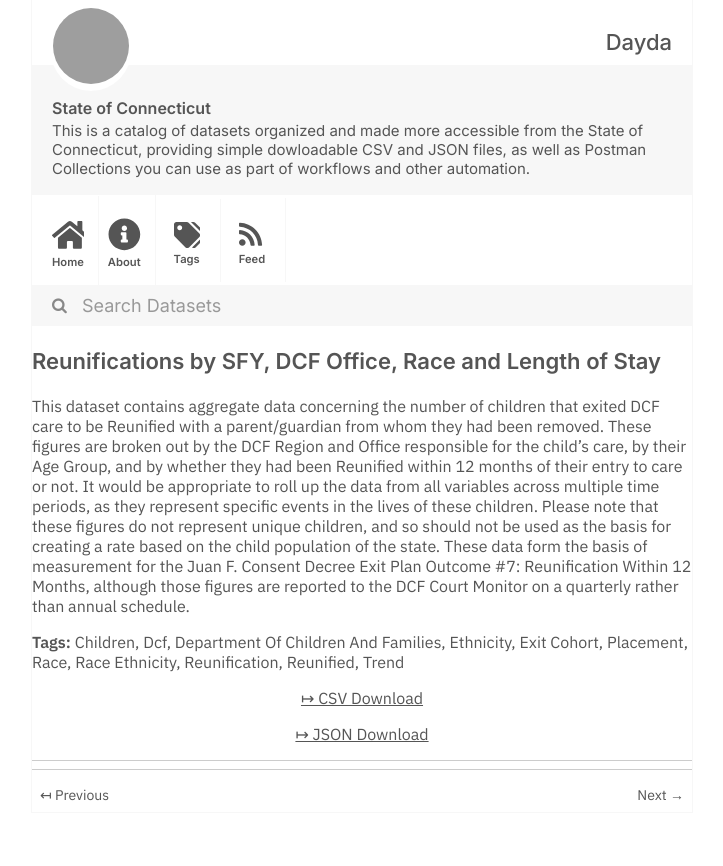
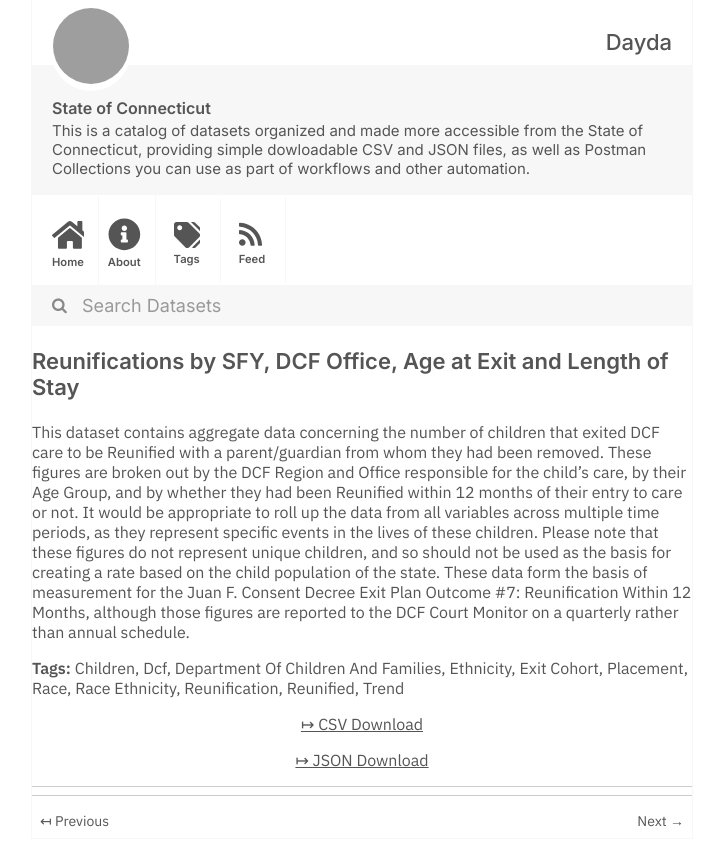
Before and after one commit to dayda-entities/state-of-connecticut, a Jekyll site: the page built from _posts/2020-11-12-reunifications-by-sfy-dcf-offi.md, in a window 1280 px wide, cut to the strip 0-866 px from the top of the page. Shown: the whole strip, without its empty margins (278-1001 px from the left). Built offline with Jekyll 4.4.1, drawn with Linux system fonts in a browser that asks for light colours; grey boxes are pictures that could not be loaded.

```diff
--- a/_posts/2020-11-12-reunifications-by-sfy-dcf-offi.md
+++ b/_posts/2020-11-12-reunifications-by-sfy-dcf-offi.md
@@ -1,7 +1,7 @@
 ---
-title: 'Reunifications by SFY, DCF Office, Race and Length of Stay'
-created: '2020-11-12T14:55:00.860369'
-modified: '2020-11-12T14:55:00.860380'
+title: 'Reunifications by SFY, DCF Office, Age at Exit and Length of Stay'
+created: '2020-11-12T14:53:51.663947'
+modified: '2020-11-12T14:53:51.663954'
 state: active
 type: dataset
 tags:
@@ -18,8 +18,8 @@ tags:
   - Trend
 groups:
   - Local Government
-csv_url: 'https://data.ct.gov/api/views/9x74-djtb/rows.csv?accessType=DOWNLOAD'
-json_url: 'https://data.ct.gov/api/views/9x74-djtb/rows.json?accessType=DOWNLOAD'
+csv_url: 'https://data.ct.gov/api/views/3sd3-57nc/rows.csv?accessType=DOWNLOAD'
+json_url: 'https://data.ct.gov/api/views/3sd3-57nc/rows.json?accessType=DOWNLOAD'
 layout: post
 
 ---
```
